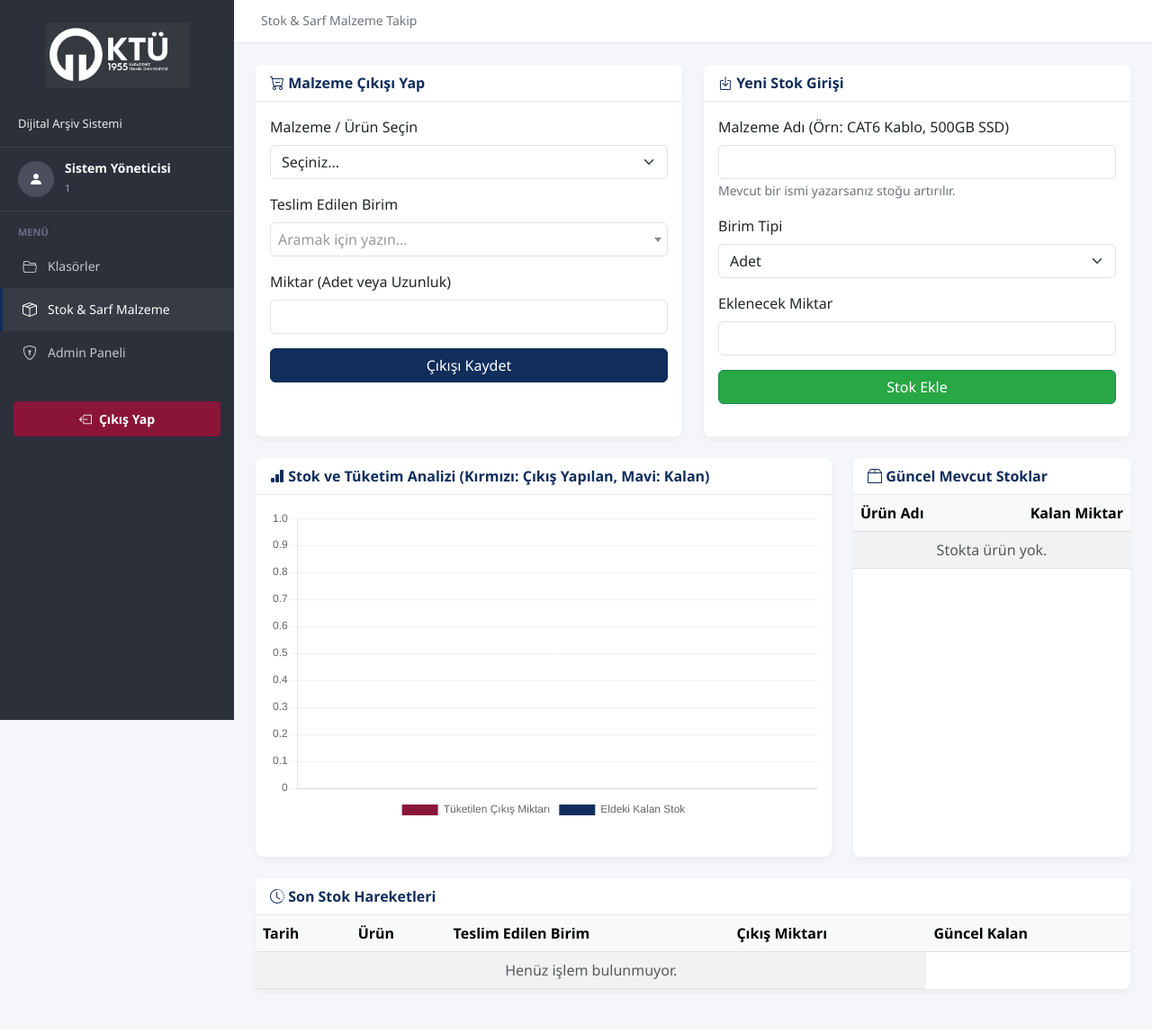
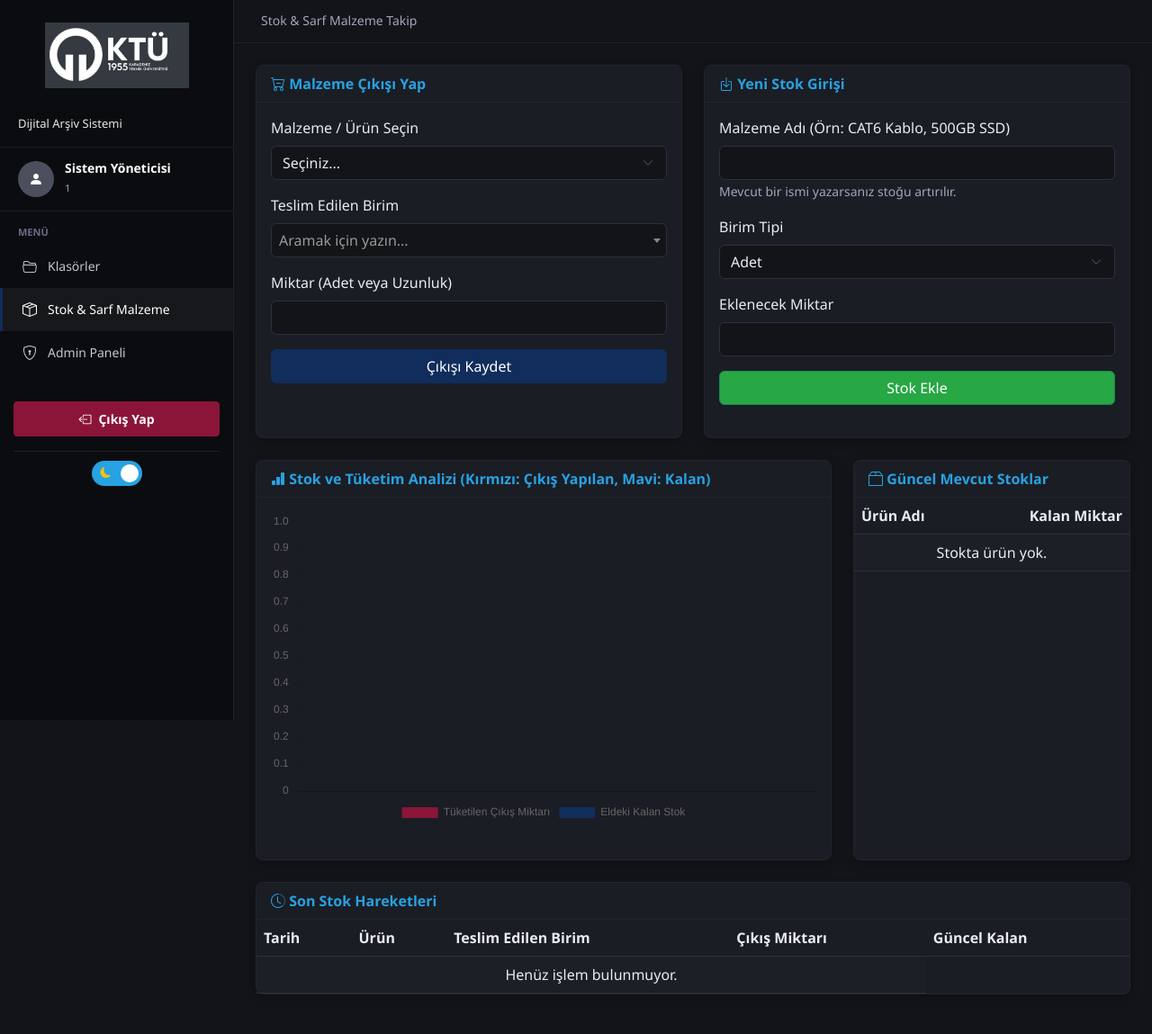
Before and after one commit to melihtemel29/Dijital-Ar-iv-Sistemi, a Flask app: page /stok in a window 1280 px wide. Shown: the whole page at 90% size. Before the commit the page ends 1106 px from the top, so only its background shows below. Run offline with Flask 3, Linux system fonts and the light colour scheme; the visitor is signed in with stand-in values (Sample User, id 1); data that the repository does not hold is empty; some libraries are stand-ins or nearby versions.

Commit message:
Restore dark mode and use clean CSS classes

```diff
--- a/templates/admin.html
+++ b/templates/admin.html
@@ -45,6 +45,7 @@
         }
     </style>
 
+    <link rel="stylesheet" href="{{ url_for('static', filename='theme.css') }}?v=2.0">
 </head>
 <body>
 
@@ -164,5 +165,6 @@
 
     <script src="https://cdn.jsdelivr.net/npm/bootstrap@5.3.0/dist/js/bootstrap.bundle.min.js"></script>
 
+    <script src="{{ url_for('static', filename='theme.js') }}"></script>
 </body>
 </html>
--- a/templates/detay.html
+++ b/templates/detay.html
@@ -119,6 +119,7 @@
         .btn-danger:hover { background-color: #630c26 !important; border-color: #630c26 !important; color: white !important; }
     </style>
 
+    <link rel="stylesheet" href="{{ url_for('static', filename='theme.css') }}?v=2.0">
 </head>
 <body class="">
     <script>
@@ -293,5 +294,6 @@
     </script>
     <script src="https://cdn.jsdelivr.net/npm/bootstrap@5.3.0/dist/js/bootstrap.bundle.min.js"></script>
 
+    <script src="{{ url_for('static', filename='theme.js') }}"></script>
 </body>
 </html>
--- a/templates/index.html
+++ b/templates/index.html
@@ -85,6 +85,7 @@
         .btn-danger:hover { background-color: #630c26 !important; border-color: #630c26 !important; color: white !important; }
     </style>
 
+    <link rel="stylesheet" href="{{ url_for('static', filename='theme.css') }}?v=2.0">
 </head>
 <body>
 
@@ -337,5 +338,6 @@
         });
     </script>
 
+    <script src="{{ url_for('static', filename='theme.js') }}"></script>
 </body>
 </html>
--- a/templates/login.html
+++ b/templates/login.html
@@ -7,6 +7,7 @@
     <script src="https://cdn.jsdelivr.net/npm/@tailwindcss/browser@4"></script>
     <link rel="stylesheet" href="https://cdnjs.cloudflare.com/ajax/libs/font-awesome/6.4.0/css/all.min.css">
 
+    <link rel="stylesheet" href="{{ url_for('static', filename='theme.css') }}?v=2.0">
 </head>
 <body class="bg-slate-50 min-h-screen flex flex-col justify-between font-sans text-slate-800 antialiased">
 
@@ -102,5 +103,6 @@
         }
     </script>
 
+    <script src="{{ url_for('static', filename='theme.js') }}"></script>
 </body>
 </html>
--- a/templates/stok.html
+++ b/templates/stok.html
@@ -45,8 +45,7 @@
 
         :root {
             --bs-primary: #102d5c; --bs-primary-rgb: 16,45,92; --bs-danger: #8a1538;
-            --label-color: #212529;
-            --muted-color: #6c757d;
+
         }
 
         .bg-primary { background-color: #102d5c !important; }
@@ -62,6 +61,7 @@
 
         </style>
 
+    <link rel="stylesheet" href="{{ url_for('static', filename='theme.css') }}?v=2.0">
 </head>
 <body>
 
@@ -92,6 +92,16 @@
 
             <div style="margin-top: 30px; margin-bottom: 20px; width: 100%; padding: 0 15px;">
                 <a href="{{ url_for('logout') }}" class="btn btn-danger btn-sm w-100 fw-bold d-flex align-items-center justify-content-center py-2"><i class="bi bi-box-arrow-left me-2"></i> Çıkış Yap</a>
+                <!-- Tema Geçiş Düğmesi -->
+                <div class="theme-switch-wrapper mt-3 text-center">
+                    <label class="theme-switch" for="checkbox">
+                        <input type="checkbox" id="checkbox" />
+                        <div class="slider round">
+                            <i class="bi bi-moon-fill ms-1" style="line-height:28px;"></i>
+                            <i class="bi bi-sun-fill me-1" style="line-height:28px;"></i>
+                        </div>
+                    </label>
+                </div>
             </div>
         </nav>
     </div>
@@ -123,7 +133,7 @@
                         <div class="card-body">
                             <form action="{{ url_for('stok_harca') }}" method="POST">
                                 <div class="mb-3">
-                                    <label class="form-label" style="color: var(--label-color) !important;">Malzeme / Ürün Seçin</label>
+                                    <label class="form-label">Malzeme / Ürün Seçin</label>
                                     <select class="form-select" name="malzeme_id" required>
                                         <option value="">Seçiniz...</option>
                                         {% for m in malzemeler %}
@@ -132,7 +142,7 @@
                                     </select>
                                 </div>
                                 <div class="mb-3">
-                                    <label class="form-label" style="color: var(--label-color) !important;">Teslim Edilen Birim</label>
+                                    <label class="form-label">Teslim Edilen Birim</label>
                                     <!-- ARAMA YAPILABİLEN MENÜ İÇİN id EKLENDİ -->
                                     <select class="form-select" name="birim_id" id="birimSelect" required>
                                         <option value=""></option>
@@ -142,7 +152,7 @@
                                     </select>
                                 </div>
                                 <div class="mb-3">
-                                    <label class="form-label" style="color: var(--label-color) !important;">Miktar (Adet veya Uzunluk)</label>
+                                    <label class="form-label">Miktar (Adet veya Uzunluk)</label>
                                     <input type="number" class="form-control" name="adet" min="1" required>
                                 </div>
                                 <button type="submit" class="btn btn-primary w-100">Çıkışı Kaydet</button>
@@ -158,12 +168,12 @@
                         <div class="card-body">
                             <form action="{{ url_for('stok_ekle') }}" method="POST">
                                 <div class="mb-3">
-                                    <label class="form-label" style="color: var(--label-color) !important;">Malzeme Adı (Örn: CAT6 Kablo, 500GB SSD)</label>
+                                    <label class="form-label">Malzeme Adı (Örn: CAT6 Kablo, 500GB SSD)</label>
                                     <input type="text" class="form-control" name="malzeme_adi" required>
-                                    <small class="text-muted" style="color: var(--muted-color) !important;">Mevcut bir ismi yazarsanız stoğu artırılır.</small>
+                                    <small class="text-muted">Mevcut bir ismi yazarsanız stoğu artırılır.</small>
                                 </div>
                                 <div class="mb-3">
-                                    <label class="form-label" style="color: var(--label-color) !important;">Birim Tipi</label>
+                                    <label class="form-label">Birim Tipi</label>
                                     <select class="form-select" name="birim_tipi">
                                         <option value="Adet">Adet</option>
                                         <option value="Metre">Metre</option>
@@ -172,7 +182,7 @@
                                     </select>
                                 </div>
                                 <div class="mb-3">
-                                    <label class="form-label" style="color: var(--label-color) !important;">Eklenecek Miktar</label>
+                                    <label class="form-label">Eklenecek Miktar</label>
                                     <input type="number" class="form-control" name="stok_adedi" min="1" required>
                                 </div>
                                 <button type="submit" class="btn btn-success w-100" style="background-color: #28a745;">Stok Ekle</button>
@@ -323,5 +333,6 @@
             });
     </script>
 
+    <script src="{{ url_for('static', filename='theme.js') }}"></script>
 </body>
 </html>
```
Also changed, not shown: templates/dashboard.html (+12 -0 lines).
